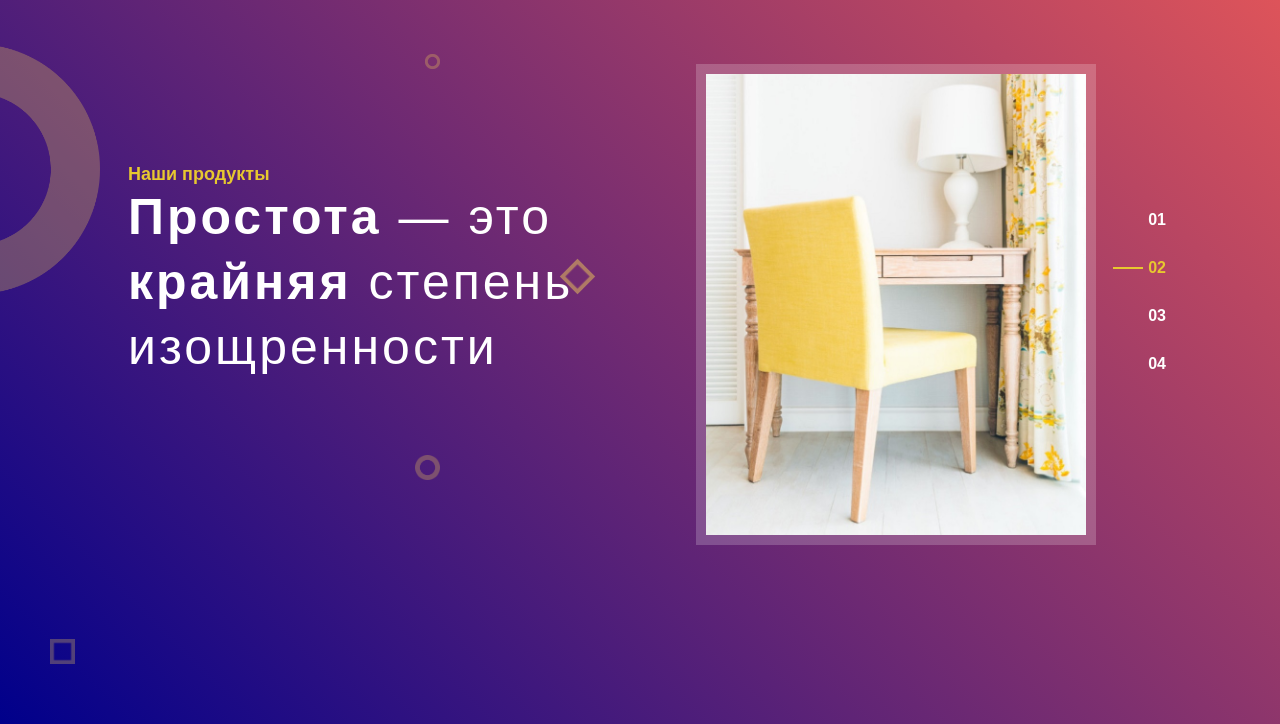
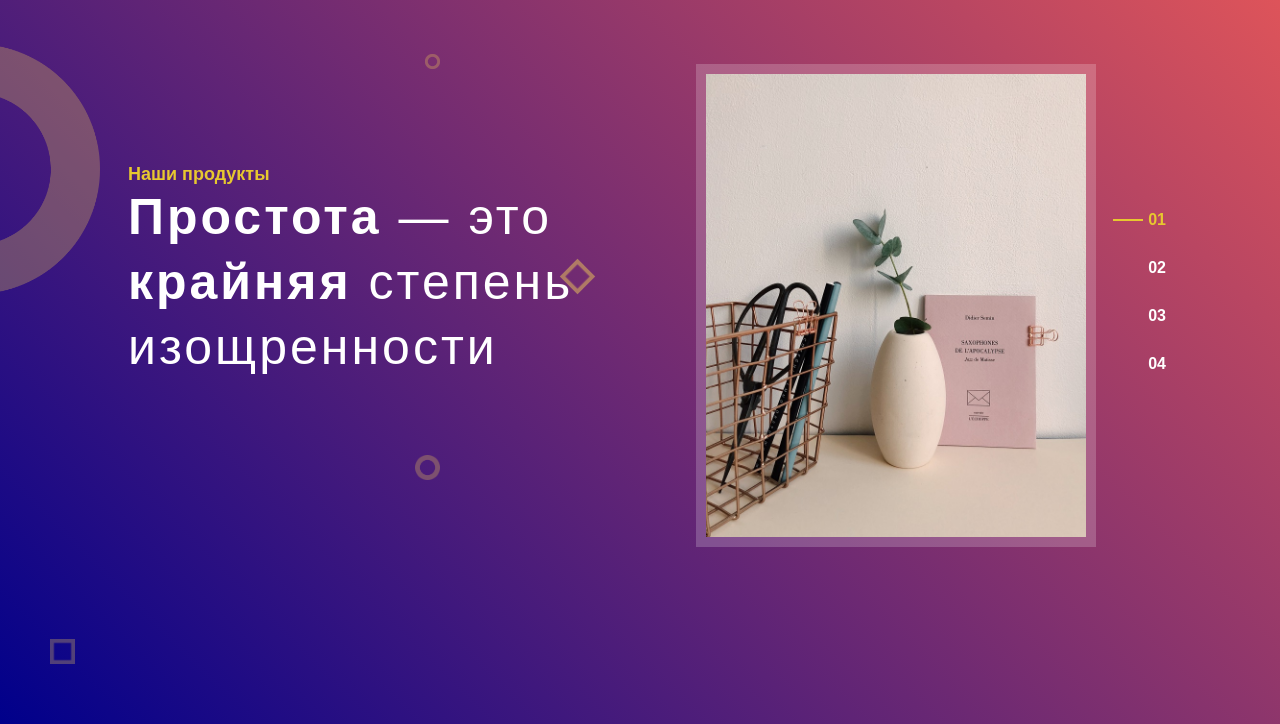
Before and after one commit to yakuznecov/studio8, a plain HTML site: page index.html in a window 1280 px wide. Both pictures are taken after a click on the item "01". Shown: the part 76-800 px from the top of the page. Drawn offline with Linux system fonts and the light colour scheme.

Commit message:
add js gallery

```diff
--- a/index.html
+++ b/index.html
@@ -33,7 +33,7 @@
           </div>
           <div class="top__column">
                 <div class="top__gallery">
-                    <img src="img/pic2.jpg" alt="pic2">
+                    <img src="img/pic2.jpg" id="gallery" alt="pic2">
                     <ul>
                         <li class="top__gallery-item">01</li>
                         <li class="top__gallery-item active">02</li>
--- a/js/main.js
+++ b/js/main.js
@@ -0,0 +1,18 @@
+var btn = document.getElementsByClassName("top__gallery-item");
+var gallery = document.getElementById("gallery");
+
+var images = new Array(
+    "img/pic1.jpg",
+    "img/pic2.jpg",
+    "img/pic3.jpg",
+    "img/pic4.jpg"
+);
+
+for(let i=0; i<btn.length; i++){
+    btn[i].onclick = function(){
+        gallery.src = images[i];
+        let current = document.getElementsByClassName("active");
+        current[0].className = current[0].className.replace("active", "");
+        this.className += " active";
+    };
+}
```
